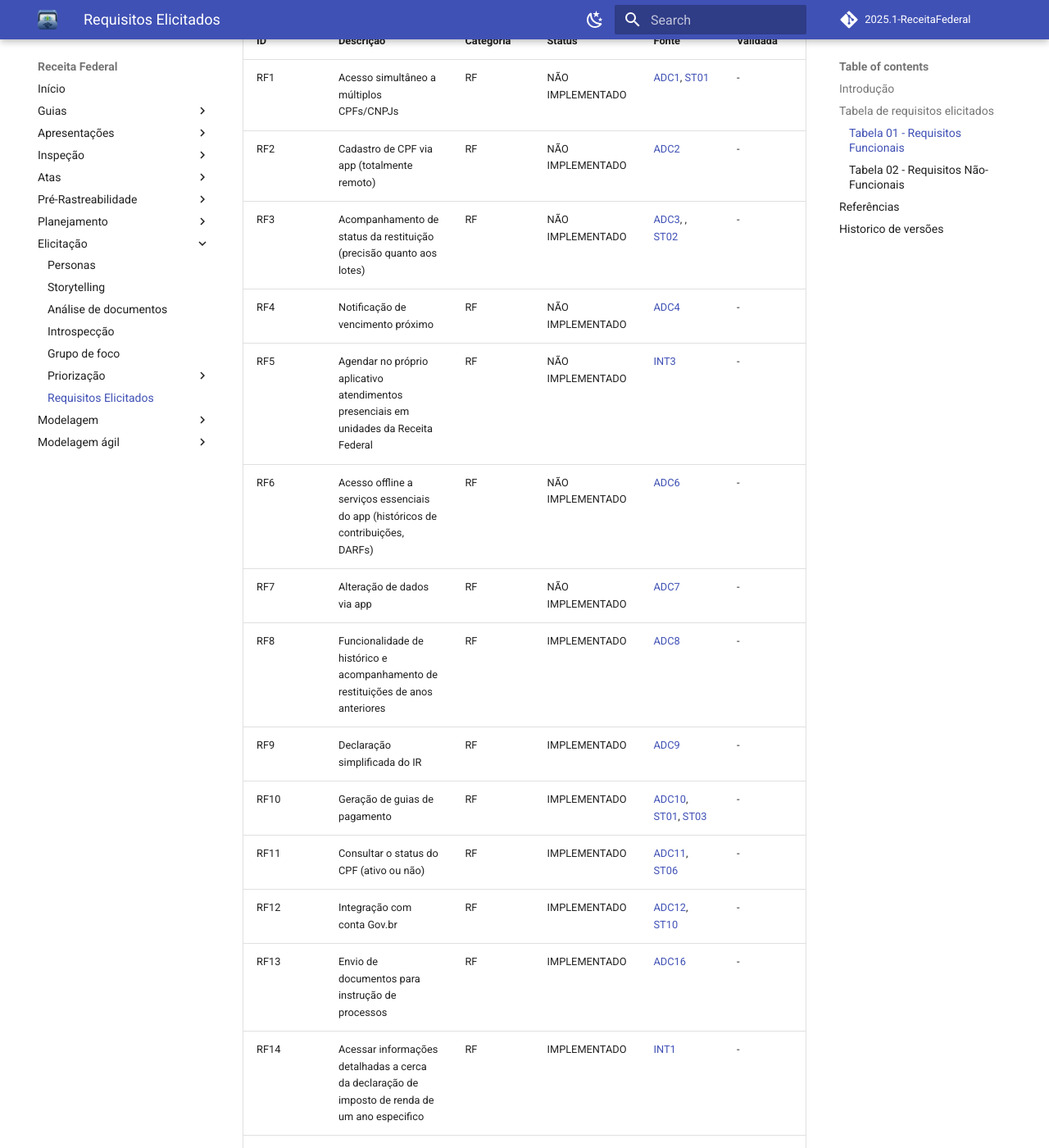
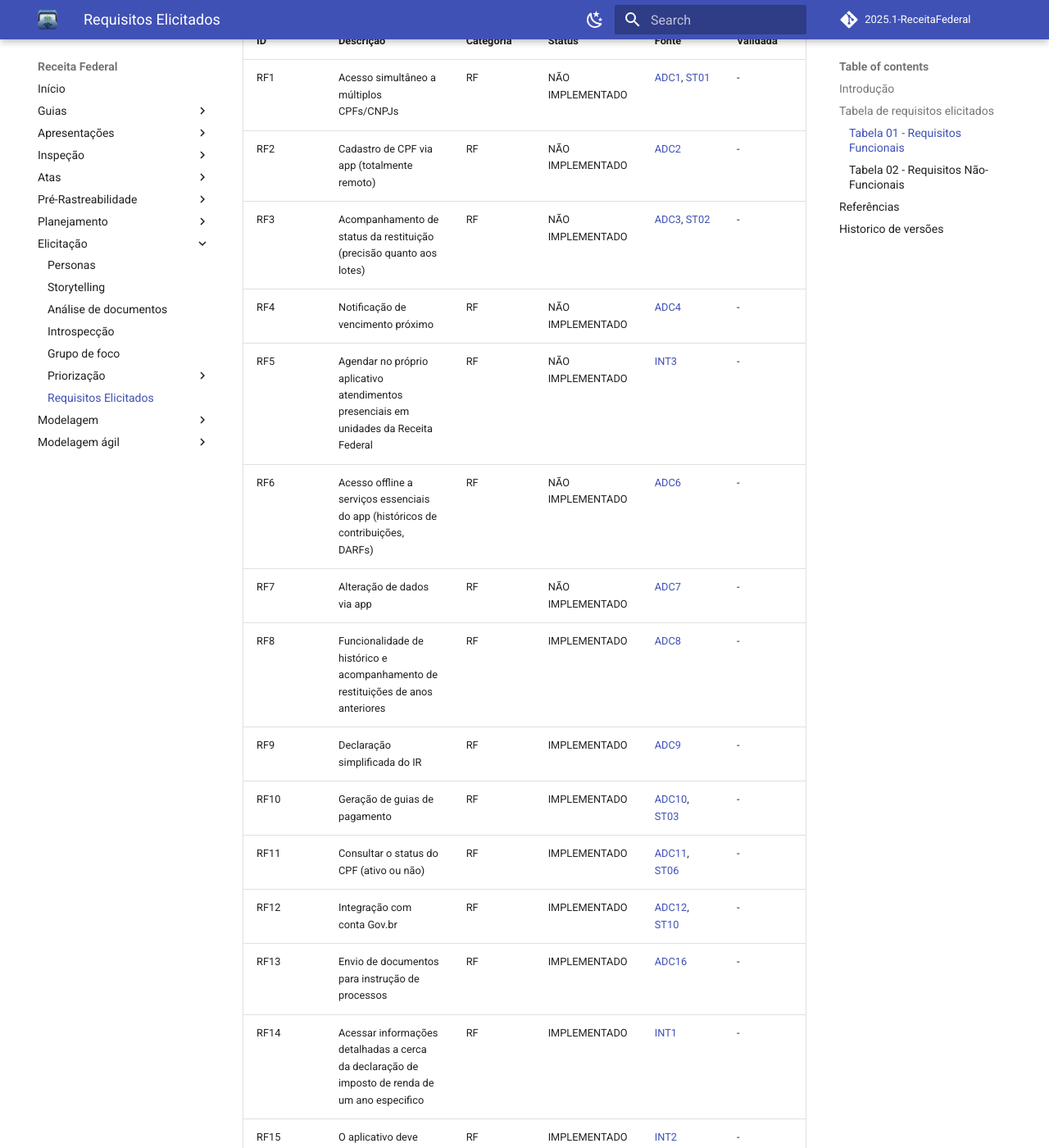
Before and after one commit to Requisitos-de-Software/2025.1-Meu-INSS, an MkDocs documentation site: the page built from docs/elicitacao/requisitos-elicitados.md, in a window 1280 px wide and 1400 px high, scrolled down 619 px. Shown: the whole window at 82% size. Built offline with MkDocs 1.6.1 and Material for MkDocs 9.7.7, drawn with Linux system fonts in a browser that asks for light colours; comment, search, counter and statistics services are not loaded.

Commit message:
corrigindo fontes

```diff
--- a/docs/elicitacao/requisitos-elicitados.md
+++ b/docs/elicitacao/requisitos-elicitados.md
@@ -18,14 +18,14 @@
 | ---- | ----------------------------------------------------------------------------------------- | --------- | ---------------- | ----- | ----- |
 | RF1  | Acesso simultâneo a múltiplos CPFs/CNPJs                                         | RF        | NÃO IMPLEMENTADO | [ADC1](https://requisitos-de-software.github.io/2025.1-ReceitaFederal/elicitacao/analisededocumentos/), [ST01](https://requisitos-de-software.github.io/2025.1-ReceitaFederal/elicitacao/storytelling/)   | - |
 | RF2  | Cadastro de CPF via app (totalmente remoto)                                               | RF        | NÃO IMPLEMENTADO |[ADC2](https://requisitos-de-software.github.io/2025.1-ReceitaFederal/elicitacao/analisededocumentos/)     |- |
-| RF3  | Acompanhamento de status da restituição (precisão quanto aos lotes)                       | RF        | NÃO IMPLEMENTADO | [ADC3](https://requisitos-de-software.github.io/2025.1-ReceitaFederal/elicitacao/analisededocumentos/), , [ST02](https://requisitos-de-software.github.io/2025.1-ReceitaFederal/elicitacao/storytelling/)     |- |
+| RF3  | Acompanhamento de status da restituição (precisão quanto aos lotes)                       | RF        | NÃO IMPLEMENTADO | [ADC3](https://requisitos-de-software.github.io/2025.1-ReceitaFederal/elicitacao/analisededocumentos/), [ST02](https://requisitos-de-software.github.io/2025.1-ReceitaFederal/elicitacao/storytelling/)     |- |
 | RF4  | Notificação de vencimento próximo                                                         | RF        | NÃO IMPLEMENTADO |  [ADC4](https://requisitos-de-software.github.io/2025.1-ReceitaFederal/elicitacao/analisededocumentos/)     |- |
 | RF5  | Agendar no próprio aplicativo atendimentos presenciais em unidades da Receita Federal     | RF        | NÃO IMPLEMENTADO |  [INT3](https://requisitos-de-software.github.io/2025.1-ReceitaFederal/elicitacao/introspeccao/)     |- |
 | RF6  | Acesso offline a serviços essenciais do app (históricos de contribuições, DARFs)          | RF        | NÃO IMPLEMENTADO | [ADC6](https://requisitos-de-software.github.io/2025.1-ReceitaFederal/elicitacao/analisededocumentos/)     |- |
 | RF7  | Alteração de dados via app                                                                | RF        | NÃO IMPLEMENTADO |  [ADC7](https://requisitos-de-software.github.io/2025.1-ReceitaFederal/elicitacao/analisededocumentos/)    |- |
 | RF8  | Funcionalidade de histórico e acompanhamento de restituições de anos anteriores             | RF        | IMPLEMENTADO     |  [ADC8](https://requisitos-de-software.github.io/2025.1-ReceitaFederal/elicitacao/analisededocumentos/)     |- |
 | RF9  | Declaração simplificada do IR                                                             | RF        | IMPLEMENTADO     |  [ADC9](https://requisitos-de-software.github.io/2025.1-ReceitaFederal/elicitacao/analisededocumentos/)     |- |
-| RF10 | Geração de guias de pagamento                                                             | RF        | IMPLEMENTADO     |  [ADC10](https://requisitos-de-software.github.io/2025.1-ReceitaFederal/elicitacao/analisededocumentos/), [ST01](https://requisitos-de-software.github.io/2025.1-ReceitaFederal/elicitacao/storytelling/), [ST03](https://requisitos-de-software.github.io/2025.1-ReceitaFederal/elicitacao/storytelling/)    |- |
+| RF10 | Geração de guias de pagamento                                                             | RF        | IMPLEMENTADO     |  [ADC10](https://requisitos-de-software.github.io/2025.1-ReceitaFederal/elicitacao/analisededocumentos/), [ST03](https://requisitos-de-software.github.io/2025.1-ReceitaFederal/elicitacao/storytelling/)    |- |
 | RF11 | Consultar o status do CPF (ativo ou não)                                                  | RF        | IMPLEMENTADO     |  [ADC11](https://requisitos-de-software.github.io/2025.1-ReceitaFederal/elicitacao/analisededocumentos/), [ST06](https://requisitos-de-software.github.io/2025.1-ReceitaFederal/elicitacao/storytelling/)    |- |
 | RF12 | Integração com conta Gov.br                                                               | RF        | IMPLEMENTADO     |  [ADC12](https://requisitos-de-software.github.io/2025.1-ReceitaFederal/elicitacao/analisededocumentos/), [ST10](https://requisitos-de-software.github.io/2025.1-ReceitaFederal/elicitacao/storytelling/)   |- |
 | RF13 | Envio de documentos para instrução de processos                                           | RF        | IMPLEMENTADO     |  [ADC16](https://requisitos-de-software.github.io/2025.1-ReceitaFederal/elicitacao/analisededocumentos/)     |- |
```
